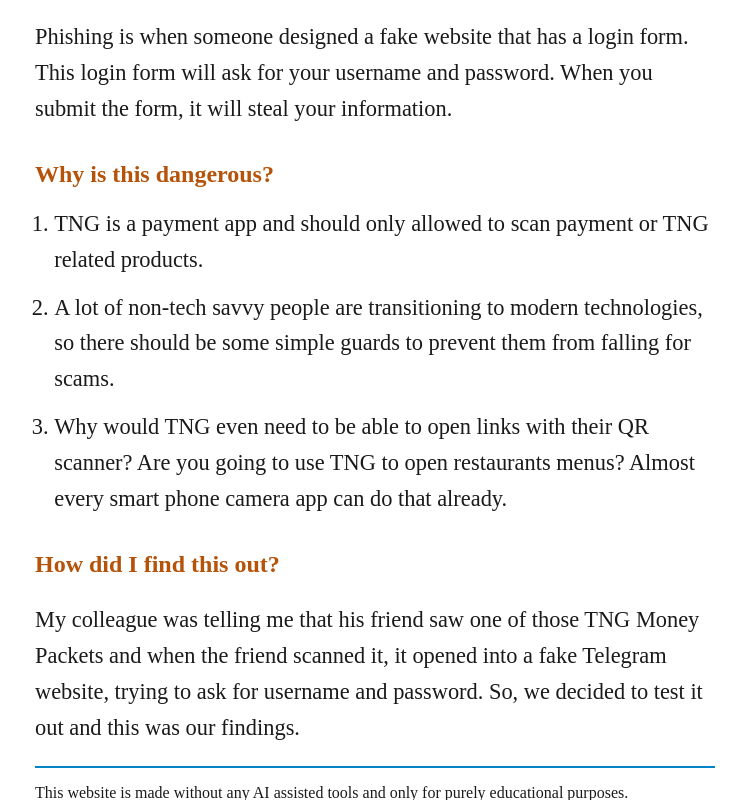
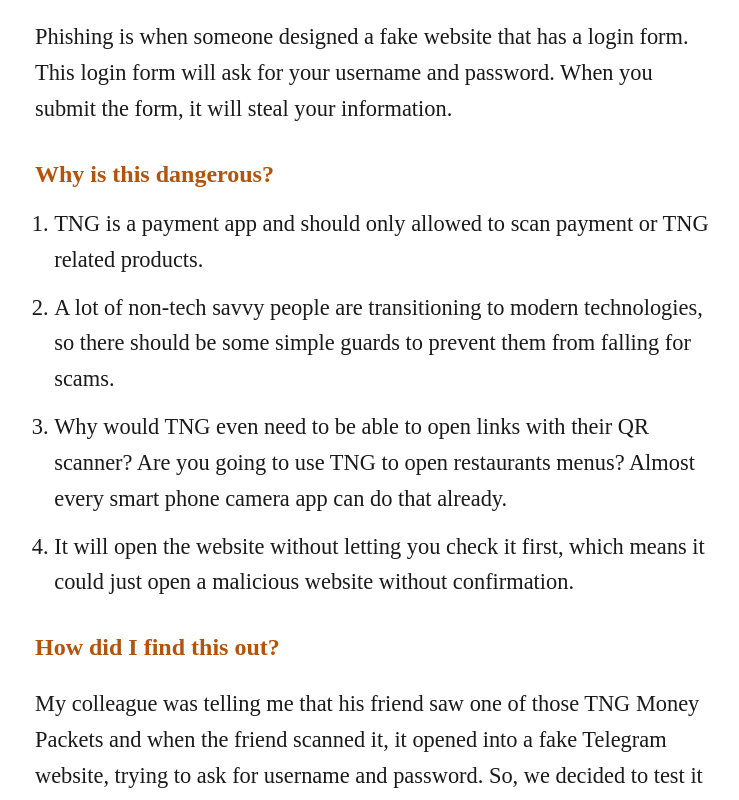
Before and after one commit to darkfoxdx/darkfoxdx.github.io, a plain HTML site: page tng/index.html in a window 1280 px wide. Shown: the part 368-1168 px from the top of the page, without its empty margins (265-1004 px from the left). Drawn offline with Linux system fonts and the light colour scheme.

Commit message:
Update index.html

```diff
--- a/tng/index.html
+++ b/tng/index.html
@@ -98,6 +98,7 @@
         <li>TNG is a payment app and should only allowed to scan payment or TNG related products.</li>
         <li>A lot of non-tech savvy people are transitioning to modern technologies, so there should be some simple guards to prevent them from falling for scams.</li>
         <li>Why would TNG even need to be able to open links with their QR scanner? Are you going to use TNG to open restaurants menus? Almost every smart phone camera app can do that already.</li>
+        <li>It will open the website without letting you check it first, which means it could just open a malicious website without confirmation.</li>
     </ol>
     <h2>How did I find this out?</h2>
     <p>
```
